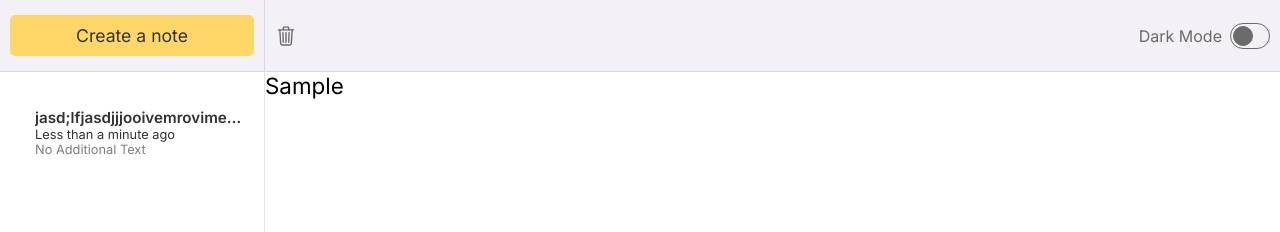
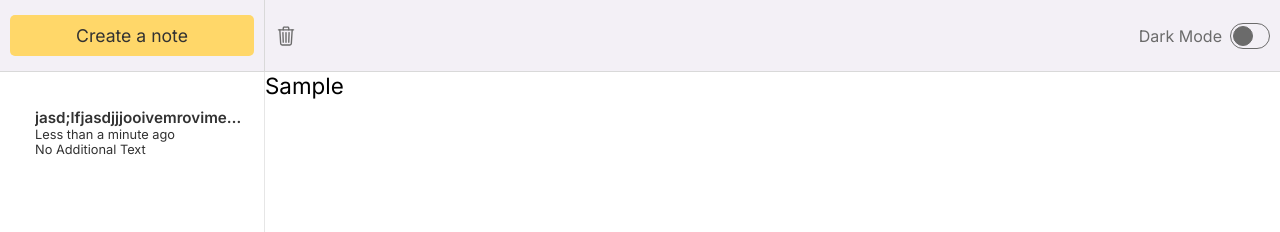
Before and after one commit to netrolite/notes-app, a React (Create React App) app: page / in a window 1280 px wide. Both pictures are taken after typing "Sample" into the empty fields and a click on the button "Create a note". Shown: the top 232 px of the page. Built offline with nearby package versions, Linux system fonts and the light colour scheme.

Commit message:
time elapsed updates every minutes & styling

```diff
--- a/src/components/Note.js
+++ b/src/components/Note.js
@@ -1,10 +1,17 @@
-import React from "react";
+import React, { useState } from "react";
 
 export default function Note(props) {
     const title = props.text.split(/\n/)[0] || "New Note";
     const textSnippet = props.text.split(/\n/)[1] || "No Additional Text";
 
-    const formattedDate = timeElapsed(props.date) + " ago"
+    const [formattedDate, setFormattedDate] = useState(
+        timeElapsed(props.date) + " ago"
+    )
+
+    // update formattedDate every minute
+    setInterval(() => {
+        setFormattedDate(timeElapsed(props.date) + " ago")
+    }, 60000)
 
     function timeElapsed(pastDate) {
         // time right now
--- a/src/index.css
+++ b/src/index.css
@@ -1,10 +1,10 @@
 :root {
   --clr-font-light: rgb(50, 50, 50);
   --clr-font-dark: rgb(255, 255, 255);
-  --clr-font-snippet-light: rgb(128, 128, 128);
-  --clr-font-snippet-dark: rgb(154, 152, 156);
-  --clr-font-snippet-selected-light: rgb(128, 114, 73);
-  --clr-font-snippet-selected-dark: rgb(224, 209, 171);
+  --clr-note-meta-light: rgb(128, 128, 128);
+  --clr-note-meta-dark: rgb(154, 152, 156);
+  --clr-note-meta-selected-light: rgb(128, 114, 73);
+  --clr-note-meta-selected-dark: rgb(224, 209, 171);
   --clr-icons-light: rgb(107, 107, 107);
   --clr-icons-dark: rgb(151, 150, 153);
   --clr-accent-light: rgb(255, 215, 105);
@@ -212,26 +212,24 @@ body {
   font-size: 0.95rem;
 }
 
-.note-date {
+.note-date, .note-snippet {
   font-size: 0.8rem;
+  color: var(--clr-font-snippet-light)
 }
 
-.note-snippet {
-  font-size: 0.8rem;
-  color: var(--clr-font-snippet-light);
+.note.selected .note-date,
+.note-selected .note-snippet {
+  color: var(--clr-note-meta-selected-light);
 }
 
+.main.dark .note-date,
 .main.dark .note-snippet {
-  color: var(--clr-font-snippet-light);
+  color: var(--clr-note-meta-dark);
 }
 
-.note.selected .note-snippet {
-  color: var(--clr-font-snippet-selected-light);
-}
-
-
+.main.dark .note.selected .note-date,
 .main.dark .note.selected .note-snippet {
-  color: var(--clr-font-snippet-selected-dark);
+  color: var(--clr-note-meta-selected-dark);
 }
 
 
```
